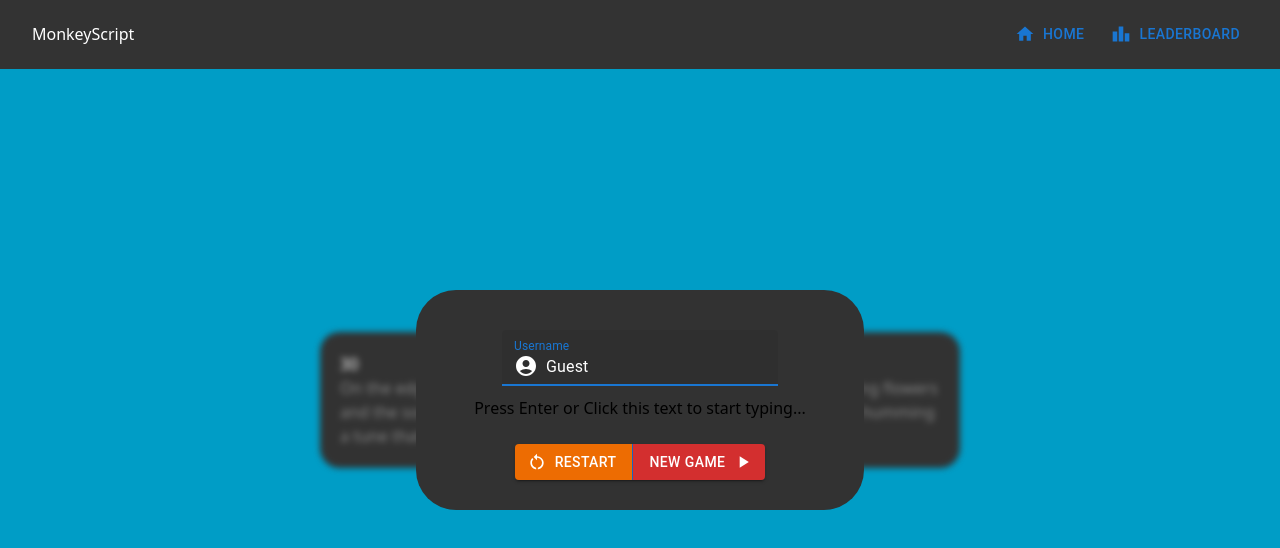
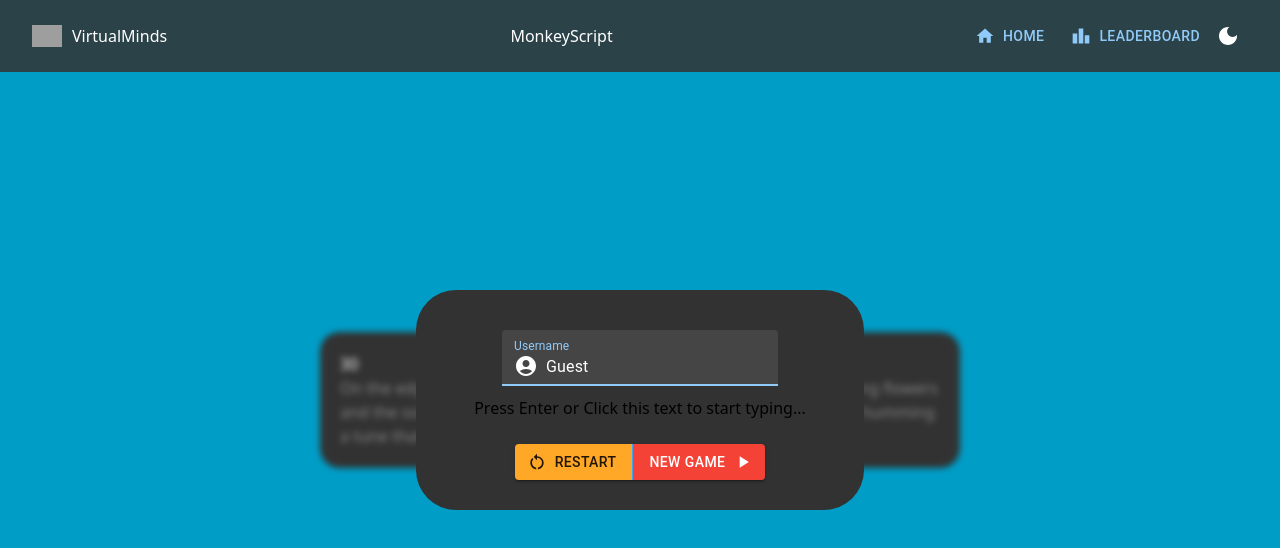
Before and after one commit to TheGameProfi/scriptwriter, a Next.js app: page / in a window 1280 px wide. Shown: the top 548 px of the page. Built offline with nearby package versions, Linux system fonts and the light colour scheme; grey boxes are pictures that could not be loaded.

Commit message:
add dark/white mode add theme toggle

```diff
--- a/src/components/Header.js
+++ b/src/components/Header.js
@@ -1,16 +1,39 @@
 import React from "react";
 import styles from '@/styles/Header.module.css';
 import Image from 'next/image';
-import { Button } from "@mui/material";
-import { Home, Leaderboard } from "@mui/icons-material";
+import { Button, IconButton } from "@mui/material";
+import { Home, Leaderboard, LightMode, DarkMode } from "@mui/icons-material";
 import Link from 'next/link';
 
-export default function Header() {
+const Header = ({ toggleFunc, darkMode }) => {
+
+    const [mode, setMode] = React.useState(darkMode);
+
+    const handleToggle = () => {
+        if (toggleFunc) {
+            setMode(!mode);
+            toggleFunc();
+        }
+    }
+
     return (
-        <header className={styles.head}>
+        //<header className={`${mode ? styles.dark : styles.white} ${styles.head}`}>
+        <header className={mode ? styles.white : styles.dark}>
+            <div className={styles.head}>
+                <div className={styles.branding}>
+                    <Image
+                        src="/tmp-logo.svg"
+                        alt="Logo"
+                        width={30}
+                        height={30}
+                        className={styles.logo}
+                    />
+                    <h1>VirtualMinds</h1>
+                </div>
                 <div className={styles.title}>
                     <h1>MonkeyScript</h1>
                 </div>
+                <div className={styles.endofhead}>
                 <div className={styles.nav}>
                     <Link href="/">
                         <Button variant="text" color="primary" startIcon={<Home />}>Home</Button>
@@ -19,6 +42,15 @@ export default function Header() {
                         <Button variant="text" color="primary" startIcon={<Leaderboard />}>Leaderboard</Button>
                     </Link>
                 </div>
+                {toggleFunc && <div className={styles.toggle}>
+                    <IconButton onClick={handleToggle}>
+                        {mode ? <LightMode /> : <DarkMode />}
+                    </IconButton>
+                </div>}
+                </div>
+            </div>
         </header >
     );
 }
+
+export default Header;
--- a/src/pages/index.js
+++ b/src/pages/index.js
@@ -6,6 +6,8 @@ import { Button, ButtonGroup, TextField, InputAdornment } from "@mui/material";
 import PlayArrowIcon from '@mui/icons-material/PlayArrow';
 import RestartAltIcon from '@mui/icons-material/RestartAlt';
 import { AccountCircle } from "@mui/icons-material";
+import useMediaQuery from '@mui/material/useMediaQuery';
+import { createTheme, ThemeProvider } from '@mui/material/styles';
 
 
 export default function Game() {
@@ -15,6 +17,19 @@ export default function Game() {
     useEffect(() => {
         setText(getText());
     }, []);
+
+    const prefersDarkMode = useMediaQuery('(prefers-color-scheme: dark)');
+    const [mode, setMode] = useState([prefersDarkMode ? true : false])
+
+    const theme = React.useMemo(
+      () =>
+        createTheme({
+          palette: {
+            mode: mode ? 'dark' : 'light',
+          },
+        }),
+      [mode],
+    );
 
     const [inputText, setInputText] = useState("");
     const [isFinished, setIsFinished] = useState(false);
@@ -152,11 +167,16 @@ export default function Game() {
         return tmpLetters;
     }
 
+    function changeMode() {
+        setMode(mode ? false : true);
+    }
+
     return (
         <div>
+            <ThemeProvider theme={theme}>
             <div className={styles.background}>
-                <Header />
-                <div className={styles.typeField}>
+                <Header toggleFunc={() => changeMode()} darkMode={prefersDarkMode}/>
+                <div className={`${mode ? styles.dark : styles.white} ${styles.typeField}`}>
                     <div
                         className={`${!isFocused ? styles.blur : ''} ${styles.typeBox}`}
                         style={{ position: 'absolute', top: '50%', left: '50%', transform: 'translate(-50%, -50%)' }}
@@ -212,11 +232,11 @@ export default function Game() {
                             value={username}
                             focused
                             onChange={(e) => setUsername(e.target.value)}
-                            sx={{ input: { color: 'white' } }}
+                            //sx={{ input: { color: 'white' } }}
                             style={{ margin: '10px' }}
                             InputProps={{
                                 startAdornment: (
-                                    <InputAdornment sx={{ color: 'white' }} position="start">
+                                    <InputAdornment position="start">
                                         <AccountCircle />
                                     </InputAdornment>
                                 ),
@@ -258,6 +278,7 @@ export default function Game() {
                     }
                 </div>
             </div>
+            </ThemeProvider>
         </div>
     );
 }
--- a/src/styles/Header.module.css
+++ b/src/styles/Header.module.css
@@ -3,7 +3,7 @@
     justify-content: space-between; /* Ensure items are spread across the header */
     align-items: center;
     padding: 1rem 2rem;
-    background-color: #333;
+    background-color: rgba(51, 51, 51, 0.85);
     color: white;
     min-width: 600px;
 }
@@ -22,6 +22,11 @@
     margin-left: 10px;
 }
 
+.endofhead{
+    display: flex;
+    align-items: center;
+}
+
 .nav a {
     margin-left: 15px;
     color: white;
@@ -31,3 +36,11 @@
 .nav a:hover {
     text-decoration: underline;
 }
+
+.white .head{
+    background-color: rgba(255, 255, 255, 0.85);
+    color: #333333;
+}
+.white .nav a{
+    color: #333333;
+}
--- a/src/styles/gamefield.module.css
+++ b/src/styles/gamefield.module.css
@@ -88,10 +88,12 @@
     position: absolute;
     left: 50%;
     top: 50%;
-    width: 50%;
-    min-width: 250px;
+    width: 55%;
+    min-width: 350px;
     transform: translate(-50%, -50%);
     background-color: rgba(50, 50, 50);
+    border-radius: 90px;
+    padding: 20px;
 }
 
 .statTable {
@@ -103,3 +105,29 @@
     grid-template-columns: 1fr 1fr;
     gap: 20px;
 }
+
+.white .typeBox {
+    background-color: rgba(242, 242, 242, 0.85);
+        color: #333333;
+}
+.white .template span {
+    color: rgba(0, 0, 0, 0.4);
+}
+
+.white .wrong span {
+    color: red;
+}
+
+.white .typed span {
+    color: #333333;
+}
+
+.white .finished{
+    background-color: #f2f2f2;
+    color: black;
+}
+
+.white .unactiveContent {
+    background-color: #f2f2f2;
+    color: black;
+}
```
Lines whose indentation alone changed are shown as unchanged.
